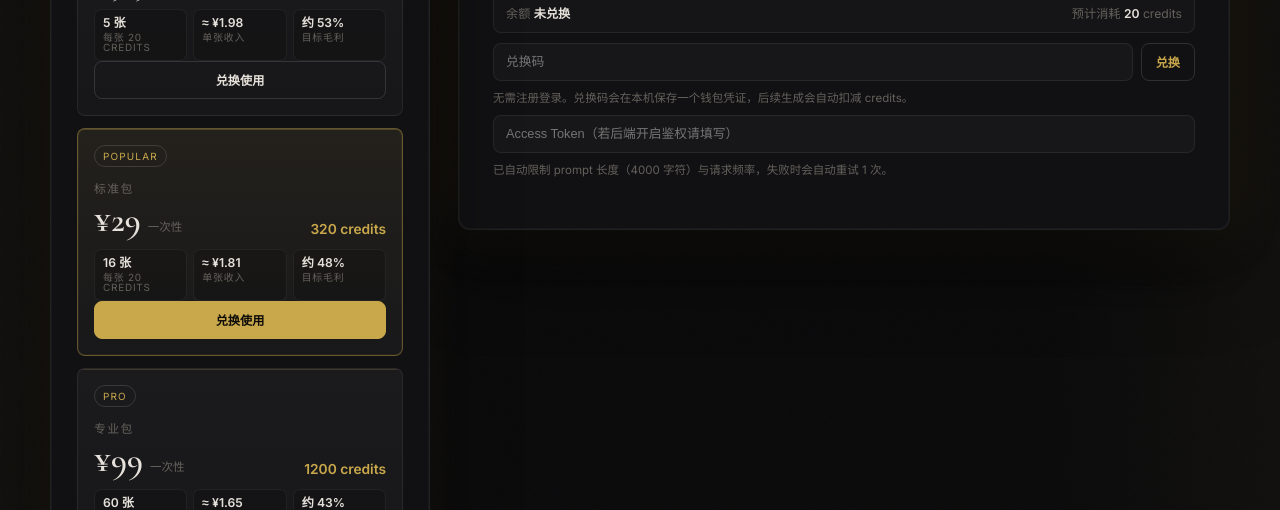
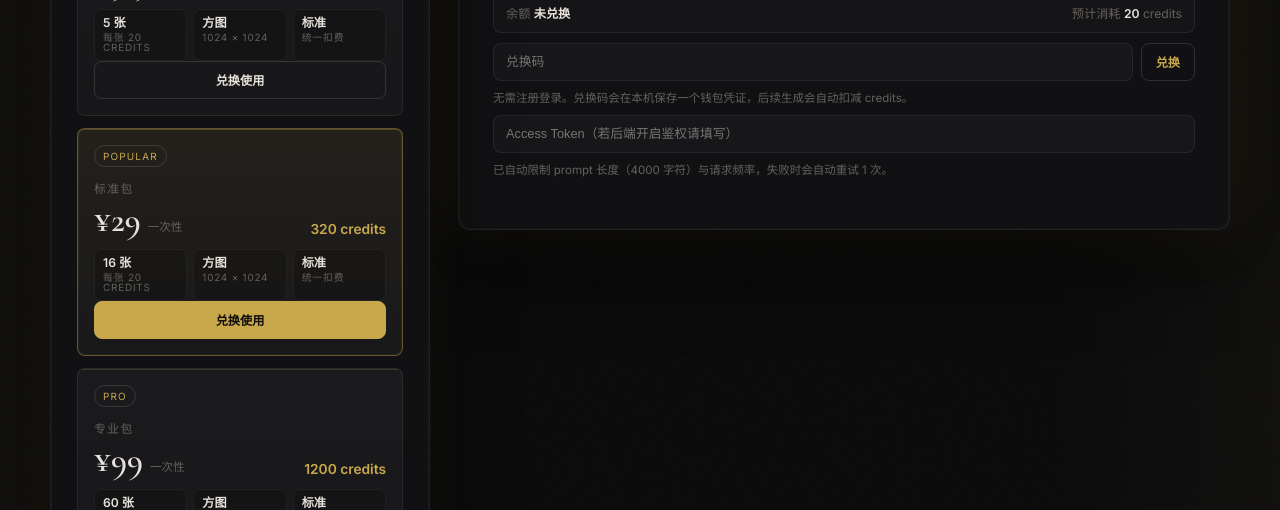
Before and after one commit to let5sne/gpt-image, a website: page public/index.html in a window 1280 px wide. Shown: the part 442-952 px from the top of the page. Drawn offline with nearby package versions, Linux system fonts and the light colour scheme; no server answers.

Commit message:
fix: 移除客户页内部利润信息

```diff
--- a/public/index.html
+++ b/public/index.html
@@ -907,8 +907,8 @@ h2 {
         </div>
         <div class="plan-usage-grid" aria-label="体验包预计可生成数量">
           <div class="plan-usage-item"><strong>5 张</strong><span>每张 20 credits</span></div>
-          <div class="plan-usage-item"><strong>≈ ¥1.98</strong><span>单张收入</span></div>
-          <div class="plan-usage-item"><strong>约 53%</strong><span>目标毛利</span></div>
+          <div class="plan-usage-item"><strong>方图</strong><span>1024 × 1024</span></div>
+          <div class="plan-usage-item"><strong>标准</strong><span>统一扣费</span></div>
         </div>
         <button class="plan-btn" type="button" onclick="focusRedeem('体验包')">兑换使用</button>
       </article>
@@ -923,8 +923,8 @@ h2 {
         </div>
         <div class="plan-usage-grid" aria-label="标准包预计可生成数量">
           <div class="plan-usage-item"><strong>16 张</strong><span>每张 20 credits</span></div>
-          <div class="plan-usage-item"><strong>≈ ¥1.81</strong><span>单张收入</span></div>
-          <div class="plan-usage-item"><strong>约 48%</strong><span>目标毛利</span></div>
+          <div class="plan-usage-item"><strong>方图</strong><span>1024 × 1024</span></div>
+          <div class="plan-usage-item"><strong>标准</strong><span>统一扣费</span></div>
         </div>
         <button class="plan-btn" type="button" onclick="focusRedeem('标准包')">兑换使用</button>
       </article>
@@ -939,8 +939,8 @@ h2 {
         </div>
         <div class="plan-usage-grid" aria-label="专业包预计可生成数量">
           <div class="plan-usage-item"><strong>60 张</strong><span>每张 20 credits</span></div>
-          <div class="plan-usage-item"><strong>≈ ¥1.65</strong><span>单张收入</span></div>
-          <div class="plan-usage-item"><strong>约 43%</strong><span>目标毛利</span></div>
+          <div class="plan-usage-item"><strong>方图</strong><span>1024 × 1024</span></div>
+          <div class="plan-usage-item"><strong>标准</strong><span>统一扣费</span></div>
         </div>
         <button class="plan-btn" type="button" onclick="focusRedeem('专业包')">兑换使用</button>
       </article>
```
